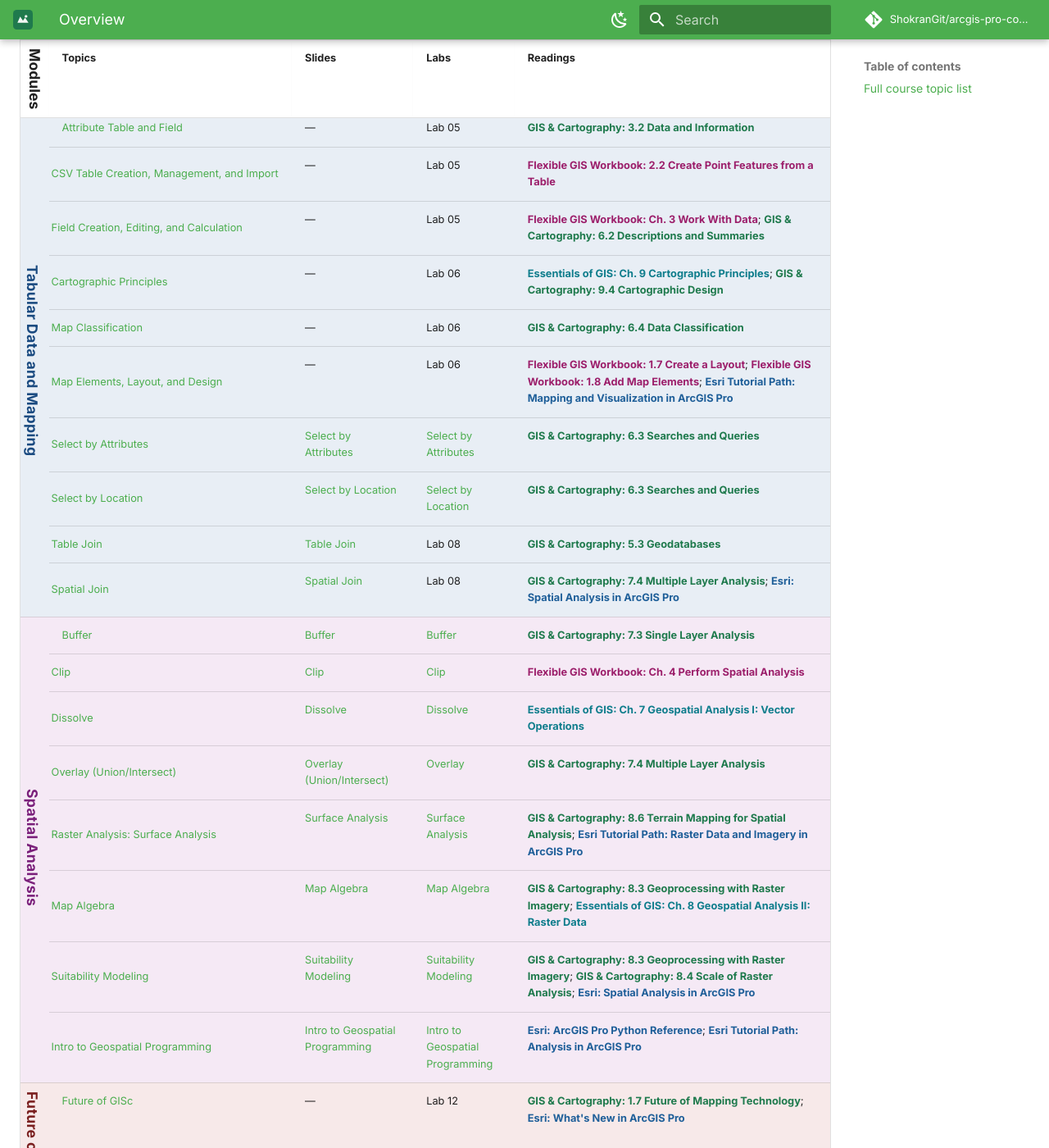
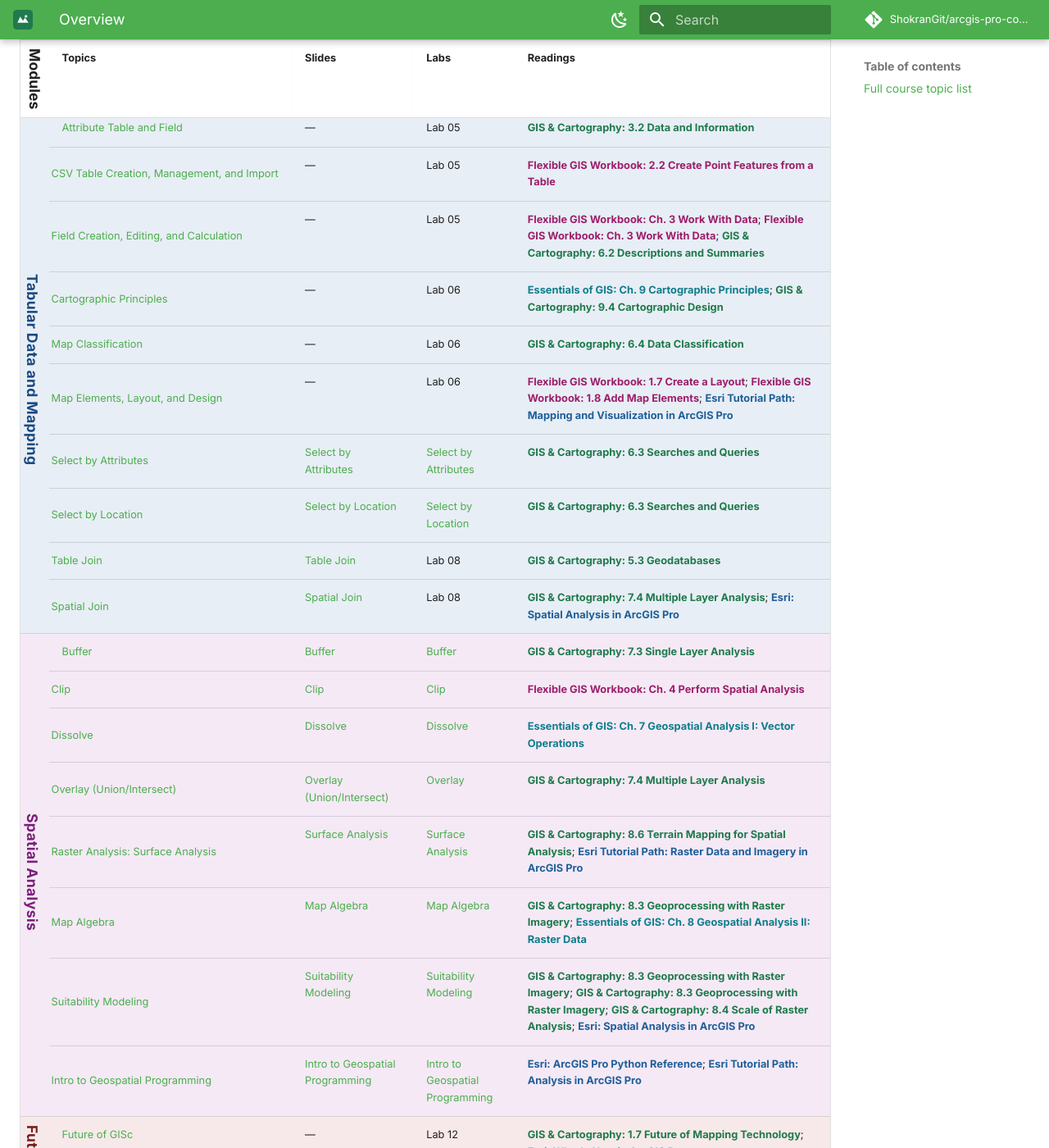
Before and after one commit to ShokranGit/arcgis-pro-course, an MkDocs documentation site: the page built from docs/lessons/index.md, in a window 1280 px wide and 1400 px high, scrolled down 1222 px. Shown: the whole window at 82% size. Built offline with MkDocs 1.6.1 and Material for MkDocs 9.7.7, drawn with Linux system fonts in a browser that asks for light colours; comment, search, counter and statistics services are not loaded.

Commit message:
Ensure all 3 reading citation fixes are applied (retry)

```diff
--- a/docs/lessons/index.md
+++ b/docs/lessons/index.md
@@ -22,7 +22,7 @@ A date-free, college-agnostic view of every topic in the course. This list isn't
 | <span class="module-badge module-intro">Introduction, Foundations, and Data Management</span> | [Coordinate and Projection Systems](../concepts/coordinate-systems.md) | [Coordinate and Projection Systems](../slides/projection.md) | Lab 04 | [GIS & Cartography: 2.3 Datums, Coordinate Systems, and Map Projections](https://slcc.pressbooks.pub/maps/chapter/2-3/){: .src-cartography}; [Flexible GIS Workbook: 1.4 Change the Map Projection](https://mlpp.pressbooks.pub/flexiblegisworkbookpro/chapter/1-4-change-the-map-projection/){: .src-workbook} |
 | <span class="module-badge module-tabular">Tabular Data and Mapping</span> | [Attribute Table and Field](../concepts/attribute-tables.md) | — | Lab 05 | [GIS & Cartography: 3.2 Data and Information](https://slcc.pressbooks.pub/maps/chapter/3-2/){: .src-cartography} |
 | <span class="module-badge module-tabular">Tabular Data and Mapping</span> | [CSV Table Creation, Management, and Import](03c-tabular-data-management.md) | — | Lab 05 | [Flexible GIS Workbook: 2.2 Create Point Features from a Table](https://mlpp.pressbooks.pub/flexiblegisworkbookpro/chapter/2-2-create-point-features-from-a-table/){: .src-workbook} |
-| <span class="module-badge module-tabular">Tabular Data and Mapping</span> | [Field Creation, Editing, and Calculation](03c-tabular-data-management.md) | — | Lab 05 | [Flexible GIS Workbook: Ch. 3 Work With Data](https://mlpp.pressbooks.pub/flexiblegisworkbookpro/part/work-with-data/){: .src-workbook}; [GIS & Cartography: 6.2 Descriptions and Summaries](https://slcc.pressbooks.pub/maps/chapter/6-2/){: .src-cartography} |
+| <span class="module-badge module-tabular">Tabular Data and Mapping</span> | [Field Creation, Editing, and Calculation](03c-tabular-data-management.md) | — | Lab 05 | [Flexible GIS Workbook: Ch. 3 Work With Data](https://mlpp.pressbooks.pub/flexiblegisworkbookpro/part/work-with-data/){: .src-workbook}; [Flexible GIS Workbook: Ch. 3 Work With Data](https://mlpp.pressbooks.pub/flexiblegisworkbookpro/part/work-with-data/){: .src-workbook}; [GIS & Cartography: 6.2 Descriptions and Summaries](https://slcc.pressbooks.pub/maps/chapter/6-2/){: .src-cartography} |
 | <span class="module-badge module-tabular">Tabular Data and Mapping</span> | [Cartographic Principles](04-symbology-map-design.md) | — | Lab 06 | [Essentials of GIS: Ch. 9 Cartographic Principles](https://saylordotorg.github.io/text_essentials-of-geographic-information-systems/s13-cartographic-principles.html){: .src-essentials}; [GIS & Cartography: 9.4 Cartographic Design](https://slcc.pressbooks.pub/maps/chapter/9-4/){: .src-cartography} |
 | <span class="module-badge module-tabular">Tabular Data and Mapping</span> | [Map Classification](04-symbology-map-design.md) | — | Lab 06 | [GIS & Cartography: 6.4 Data Classification](https://slcc.pressbooks.pub/maps/chapter/6-4/){: .src-cartography} |
 | <span class="module-badge module-tabular">Tabular Data and Mapping</span> | [Map Elements, Layout, and Design](04-symbology-map-design.md) | — | Lab 06 | [Flexible GIS Workbook: 1.7 Create a Layout](https://mlpp.pressbooks.pub/flexiblegisworkbookpro/chapter/1-7-create-a-layout/){: .src-workbook}; [Flexible GIS Workbook: 1.8 Add Map Elements](https://mlpp.pressbooks.pub/flexiblegisworkbookpro/chapter/1-8-add-map-elements/){: .src-workbook}; [Esri Tutorial Path: Mapping and Visualization in ArcGIS Pro](https://learn.arcgis.com/en/paths/mapping-and-visualization-in-arcgis-pro/){: .src-esri} |
@@ -36,7 +36,7 @@ A date-free, college-agnostic view of every topic in the course. This list isn't
 | <span class="module-badge module-spatial" id="overlay">Spatial Analysis</span> | [Overlay (Union/Intersect)](05-geoprocessing.md) | [Overlay (Union/Intersect)](../slides/geoprocessing-tools.md) | [Overlay](../labs/overlay/) | [GIS & Cartography: 7.4 Multiple Layer Analysis](https://slcc.pressbooks.pub/maps/chapter/7-4/){: .src-cartography} |
 | <span id="surface-analysis" class="module-badge module-spatial">Spatial Analysis</span> | [Raster Analysis: Surface Analysis](06-raster-analysis.md) | [Surface Analysis](../slides/raster-data-analysis.md) | [Surface Analysis](../labs/surface-analysis/) | [GIS & Cartography: 8.6 Terrain Mapping for Spatial Analysis](https://slcc.pressbooks.pub/maps/chapter/8-6/){: .src-cartography}; [Esri Tutorial Path: Raster Data and Imagery in ArcGIS Pro](https://learn.arcgis.com/en/paths/using-raster-data-and-imagery-in-arcgis-pro/){: .src-esri} |
 | <span id="map-algebra" class="module-badge module-spatial">Spatial Analysis</span> | [Map Algebra](06-raster-analysis.md) | [Map Algebra](../slides/raster-data-analysis.md) | [Map Algebra](../labs/map-algebra/) | [GIS & Cartography: 8.3 Geoprocessing with Raster Imagery](https://slcc.pressbooks.pub/maps/chapter/8-3/){: .src-cartography}; [Essentials of GIS: Ch. 8 Geospatial Analysis II: Raster Data](https://saylordotorg.github.io/text_essentials-of-geographic-information-systems/s12-geospatial-analysis-ii-raster-.html){: .src-essentials} |
-| <span id="suitability-modeling" class="module-badge module-spatial">Spatial Analysis</span> | [Suitability Modeling](06-raster-analysis.md) | [Suitability Modeling](../slides/raster-data-analysis.md) | [Suitability Modeling](../labs/suitability-modeling/) | [GIS & Cartography: 8.3 Geoprocessing with Raster Imagery](https://slcc.pressbooks.pub/maps/chapter/8-3/){: .src-cartography}; [GIS & Cartography: 8.4 Scale of Raster Analysis](https://slcc.pressbooks.pub/maps/chapter/8-4/){: .src-cartography}; [Esri: Spatial Analysis in ArcGIS Pro](https://doc.esri.com/en/arcgis-pro/latest/help/analysis/introduction/spatial-analysis-in-arcgis-pro.html){: .src-esri} |
+| <span id="suitability-modeling" class="module-badge module-spatial">Spatial Analysis</span> | [Suitability Modeling](06-raster-analysis.md) | [Suitability Modeling](../slides/raster-data-analysis.md) | [Suitability Modeling](../labs/suitability-modeling/) | [GIS & Cartography: 8.3 Geoprocessing with Raster Imagery](https://slcc.pressbooks.pub/maps/chapter/8-3/){: .src-cartography}; [GIS & Cartography: 8.3 Geoprocessing with Raster Imagery](https://slcc.pressbooks.pub/maps/chapter/8-3/){: .src-cartography}; [GIS & Cartography: 8.4 Scale of Raster Analysis](https://slcc.pressbooks.pub/maps/chapter/8-4/){: .src-cartography}; [Esri: Spatial Analysis in ArcGIS Pro](https://doc.esri.com/en/arcgis-pro/latest/help/analysis/introduction/spatial-analysis-in-arcgis-pro.html){: .src-esri} |
 | <span class="module-badge module-spatial" id="intro-to-geospatial-programming">Spatial Analysis</span> | [Intro to Geospatial Programming](08-geospatial-programming.md) | [Intro to Geospatial Programming](../slides/arcgis-pro-ui-tour.md) | [Intro to Geospatial Programming](../labs/intro-to-geospatial-programming/) | [Esri: ArcGIS Pro Python Reference](https://doc.esri.com/en/arcgis-pro/latest/arcpy/main/arcgis-pro-arcpy-reference.html){: .src-esri}; [Esri Tutorial Path: Analysis in ArcGIS Pro](https://learn.arcgis.com/en/paths/analysis-in-arcgis-pro/){: .src-esri} |
 | <span class="module-badge module-ethics">Future of GISc</span> | [Future of GISc](09-future-of-gisc.md) | — | Lab 12 | [GIS & Cartography: 1.7 Future of Mapping Technology](https://slcc.pressbooks.pub/maps/chapter/1-7/){: .src-cartography}; [Esri: What's New in ArcGIS Pro](https://doc.esri.com/en/arcgis-pro/latest/get-started/whats-new-in-arcgis-pro.html){: .src-esri} |
 
```
